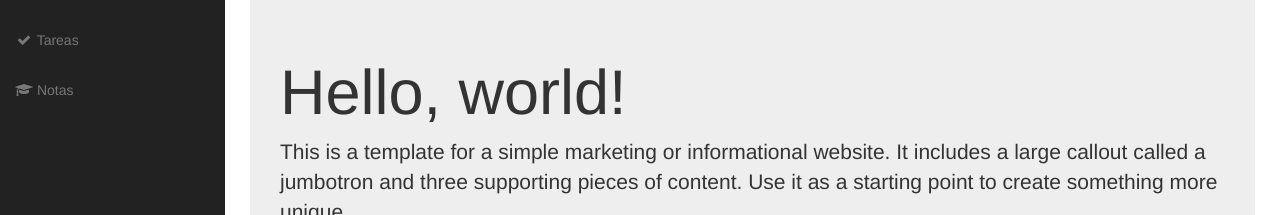
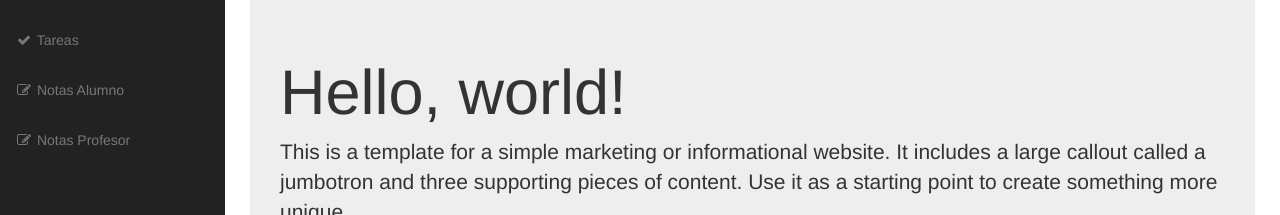
Before and after one commit to flordemaria/swPrototypes, a plain HTML site: page tareas.html in a window 1280 px wide. Shown: the part 236-451 px from the top of the page. Drawn offline with Linux system fonts and the light colour scheme.

Commit message:
notas alumno tabla

```diff
--- a/tareas.html
+++ b/tareas.html
@@ -164,7 +164,10 @@
                         <a href="tareas.html"><i class="fa fa-fw fa-check"></i> Tareas</a>
                     </li>
                     <li>
-                        <a href="notas.html"><i class="fa fa-fw fa-graduation-cap"></i> Notas</a>
+                        <a href="notasA.html"><i class="fa fa-fw fa-pencil-square-o"></i> Notas Alumno</a>
+                    </li>
+                    <li>
+                        <a href="notasP.html"><i class="fa fa-fw fa-pencil-square-o"></i> Notas Profesor</a>
                     </li>
                 </ul>
             </div>
```
Also changed, not shown: casos.html (+4 -1 lines), clientes.html (+4 -1 lines), index.html (+0 -10 lines), usuarios.html (+4 -1 lines).
